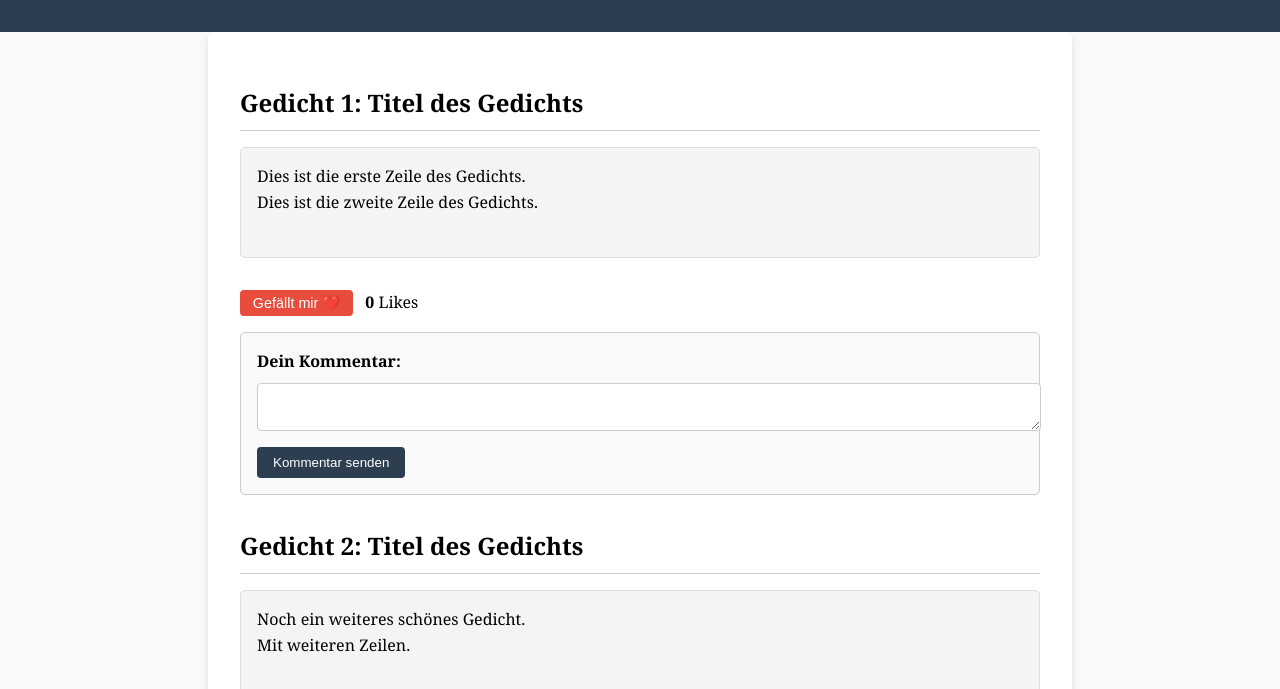
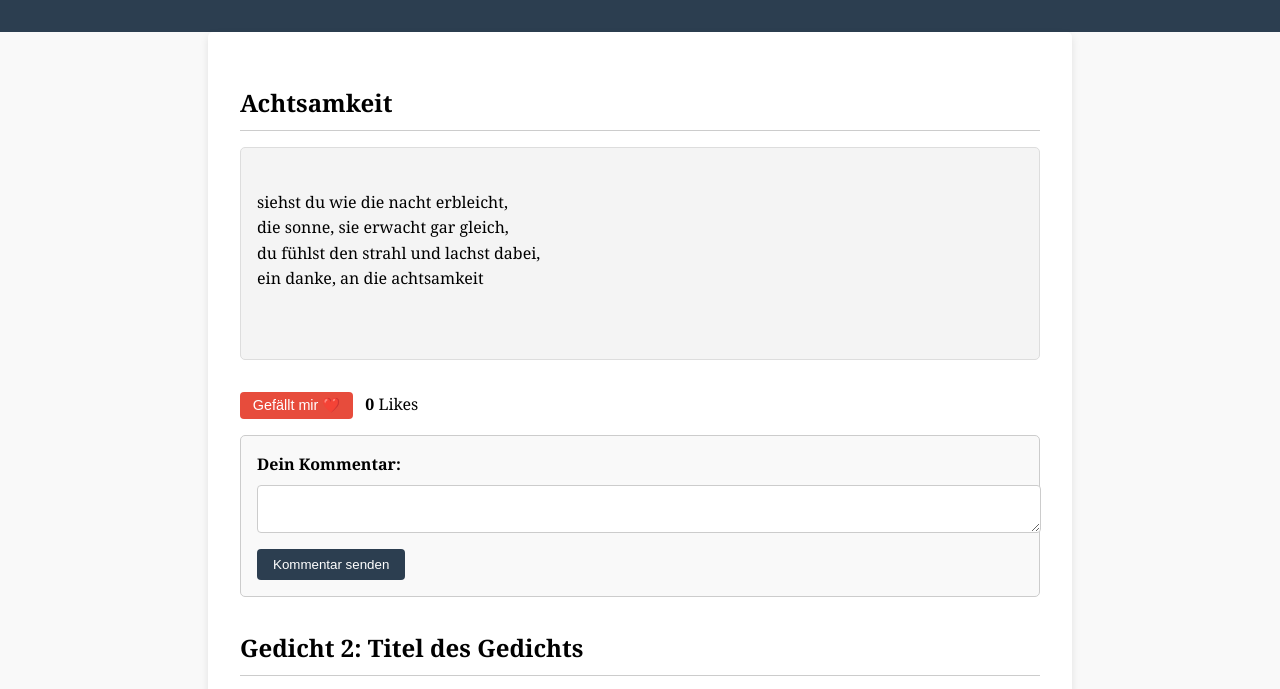
Before and after one commit to MHansM/gedichte-von-hans-marsoner, a plain HTML site: page index.html in a window 1280 px wide. Shown: the part 109-798 px from the top of the page. Drawn offline with Linux system fonts and the light colour scheme.

Commit message:
Aktualisieren von index.html
Erstes Gedicht

```diff
--- a/index.html
+++ b/index.html
@@ -20,10 +20,14 @@
     <main>
         <section id="gedichte">
             <!-- Gedicht 1 -->
-            <h2>Gedicht 1: Titel des Gedichts</h2>
+            <h2>Achtsamkeit</h2>
             <pre>
-Dies ist die erste Zeile des Gedichts.
-Dies ist die zweite Zeile des Gedichts.
+
+siehst du wie die nacht erbleicht,
+die sonne, sie erwacht gar gleich,
+du fühlst den strahl und lachst dabei,
+ein danke, an die achtsamkeit
+
             </pre>
             <button class="like-btn" data-id="gedicht1">Gefällt mir ❤️</button>
             <span class="like-count" id="gedicht1-count">0</span> Likes
```
